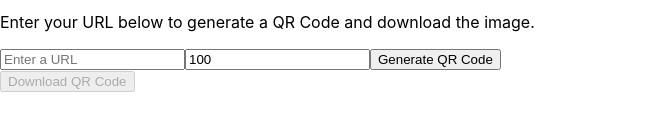
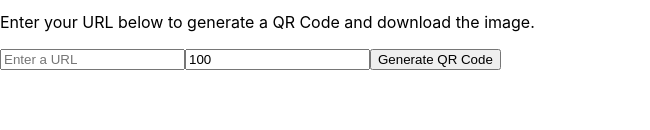
Before and after one commit to ceriustech/qrgen, a React (Create React App) app: page / in a window 1280 px wide. Shown: the part 430-560 px from the top of the page, without its empty margins (0-650 px from the left). Built offline with nearby package versions, Linux system fonts and the light colour scheme.

Commit message:
fix: download button is only active when a qr code is generated

```diff
--- a/src/components/QrCodeGenerator/QrCodeGenerator.js
+++ b/src/components/QrCodeGenerator/QrCodeGenerator.js
@@ -1,10 +1,11 @@
-import React, { useState, createRef } from 'react';
+import React, { useState, useRef } from 'react';
 import qrcode from 'davidshimjs-qrcodejs';
 
 function QRGenerator() {
 	const [url, setUrl] = useState('');
 	const [size, setSize] = useState(100);
-	const qrCodeRef = createRef();
+	const [activeButton, setActiveButton] = useState(false);
+	const qrCodeRef = useRef();
 
 	function handleUrlChange(event) {
 		setUrl(event.target.value);
@@ -23,6 +24,7 @@ function QRGenerator() {
 
 	function handleSubmit(event) {
 		event.preventDefault();
+		setActiveButton(true);
 		removeQRCode();
 		const qr = new qrcode(qrCodeRef.current, {
 			width: size,
@@ -81,14 +83,15 @@ function QRGenerator() {
 					{qrCodeRef && (
 						<div>
 							<div id="qr" ref={qrCodeRef} />
+							{activeButton && (
 								<button
 									type="button"
-								disabled={!qrCodeRef.current}
+									disabled={!activeButton}
 									onClick={() => downloadQRCode(qrCodeRef.current)}
-								className="w-full bg-red-500 text-white font-bold py-3 px-4 rounded focus:outline-none focus:shadow-outline mt-4"
 								>
 									Download QR Code
 								</button>
+							)}
 						</div>
 					)}
 				</div>
```
Lines whose indentation alone changed are shown as unchanged.
